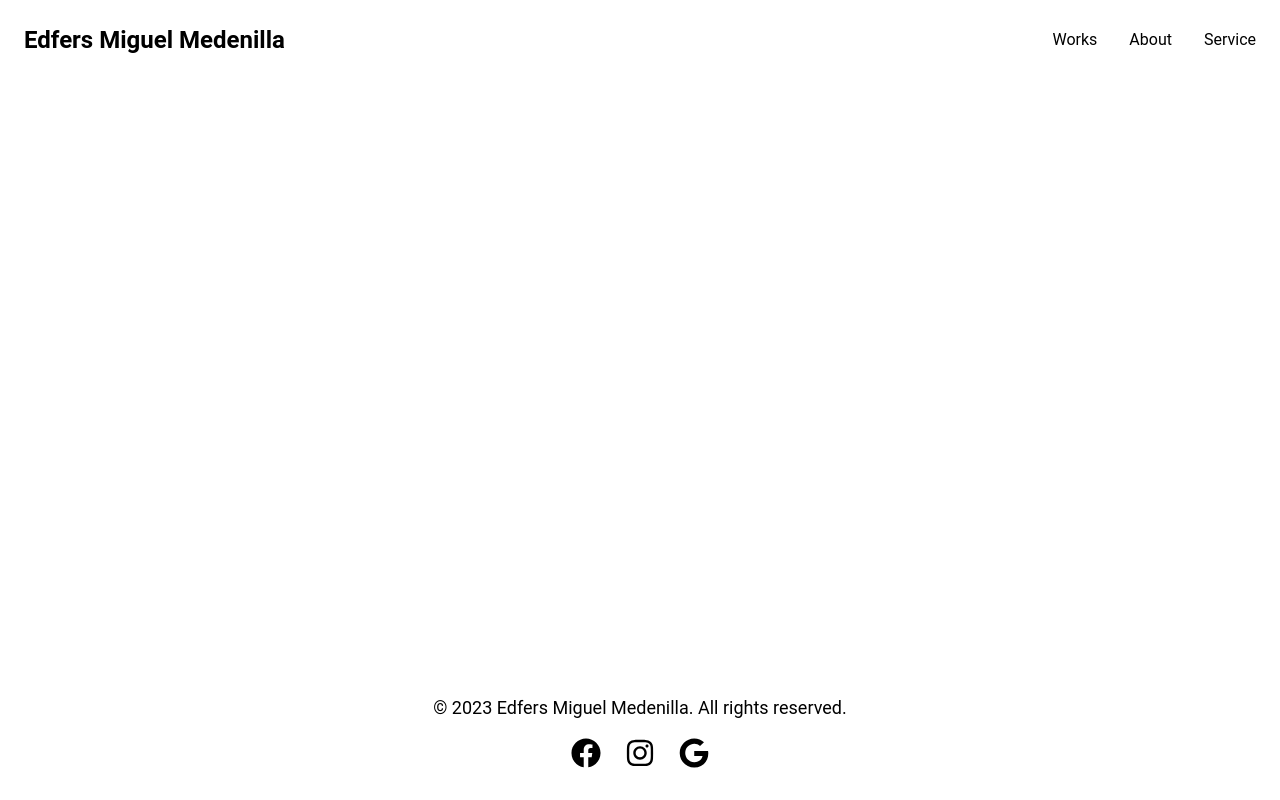
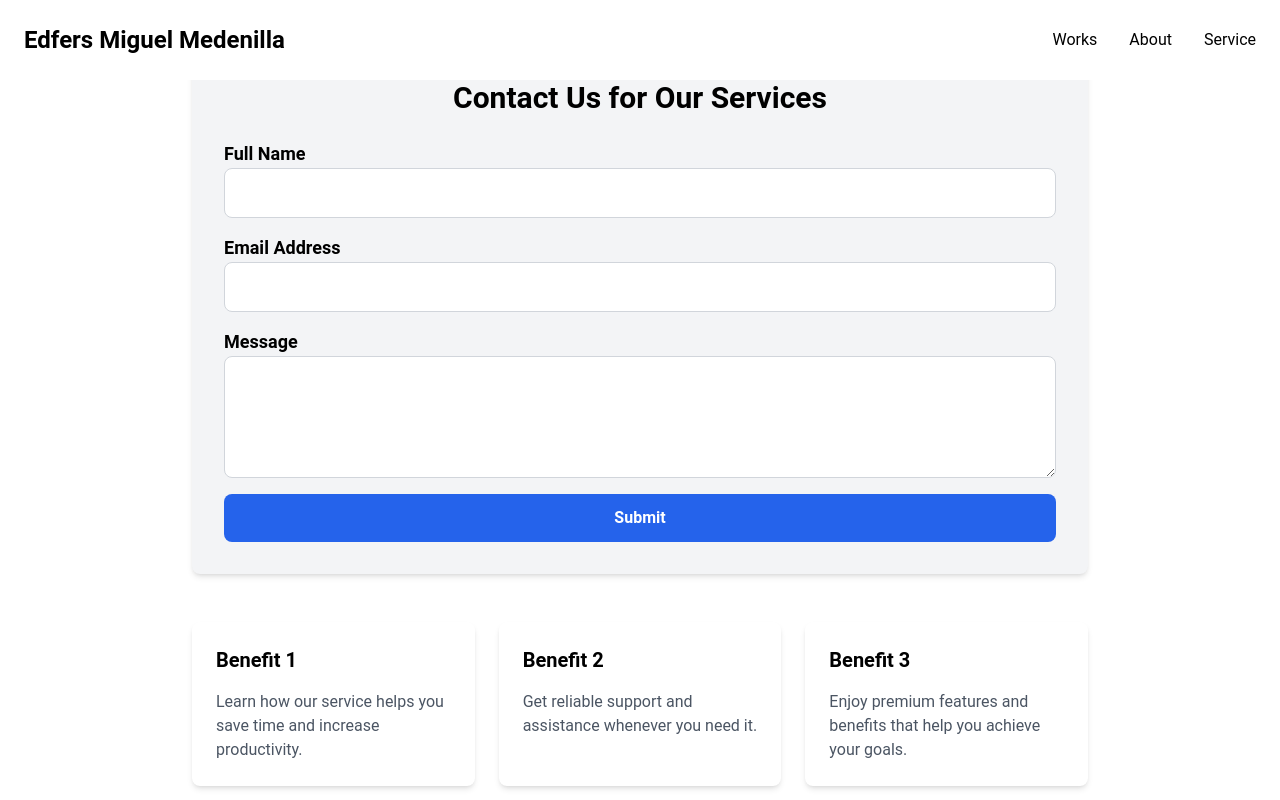
Before and after one commit to lancekian12/React-Personal-Page, a React (Vite) app: page /service in a window 1280 px wide. Shown: the top 800 px of the page. Built offline with nearby package versions, Linux system fonts and the light colour scheme.

Commit message:
about us page is done

```diff
--- a/src/App.jsx
+++ b/src/App.jsx
@@ -3,8 +3,8 @@ import { BrowserRouter as Router, Routes, Route } from 'react-router-dom';
 import Navbar from './components/Navbar';
 import Footer from './components/Footer';
 import About from './pages/About';
-import Contact from './pages/Contact';
 import Home from './pages/Home';
+import Service from './pages/Service';
 
 function App() {
   return (
@@ -15,7 +15,7 @@ function App() {
           <Routes>
             <Route path="/" element={<Home />} />
             <Route path="/about" element={<About />} />
-            <Route path="/contact" element={<Contact />} />
+            <Route path="/service" element={<Service />} />
           </Routes>
         </main>
         <Footer />
--- a/src/pages/About.jsx
+++ b/src/pages/About.jsx
@@ -1,5 +1,60 @@
-function About() {
-    return <h1 className="text-center text-2xl mt-4">About Us</h1>;
-}
+import { FaFacebook, FaInstagram, FaGoogle } from 'react-icons/fa';
+
+const About = () => {
+    return (
+        <section className="bg-background text-textPrimary pt-[100px]">
+            <div className="container h-[620px] mx-auto border border-black rounded-lg p-8">
+                {/* About Me Text Section */}
+                <div className="text-center mb-8 lg:mb-0">
+                    <h2 className="text-3xl font-bold mb-4">About Me</h2>
+                    <hr className="w-full border-1 border-black mx-auto" />
+                </div>
+
+                {/* Profile Image and Text Section */}
+                <div className="flex flex-col lg:flex-row items-center justify-between lg:space-x-8">
+                    {/* Profile Image */}
+                    <div className="lg:w-5/12 w-9/12 mb-4 lg:mb-0 flex-grow translate-y-[-100px]">
+                        <img
+                            src="/picture_client-removebg-preview.png"
+                            alt="Edfers Miguel Medenilla"
+                            className="h-full w-full object-cover"
+                        />
+                    </div>
+
+                    {/* Profile Description */}
+                    <div className="lg:w-5/12 w-9/12 text-left flex-grow">
+                        <p className="text-lg mb-4">
+                            Hello, I&apos;m Edfers Miguel Medenilla, a 21-year-old residing in Aguilar City, Pangasinan.
+                            Passionate about electrical engineering, I specialize in creating innovative solutions
+                            and designs for electrical systems. With a strong foundation in engineering,
+                            I&apos;m dedicated to staying current with industry trends and technologies.
+                        </p>
+                        <div className="flex justify-center gap-6 mt-6">
+                            {/* Social Media Icons */}
+                            <a
+                                href="https://www.facebook.com/lancekian12"
+                                className="text-black text-2xl hover:text-accent"
+                            >
+                                <FaFacebook />
+                            </a>
+                            <a
+                                href="https://www.instagram.com/lancekiaaan/"
+                                className="text-black text-2xl hover:text-accent"
+                            >
+                                <FaInstagram />
+                            </a>
+                            <a
+                                href="mailto:lance.kian@gmail.com"
+                                className="text-black text-2xl hover:text-accent"
+                            >
+                                <FaGoogle />
+                            </a>
+                        </div>
+                    </div>
+                </div>
+            </div>
+        </section>
+    );
+};
 
 export default About;
--- /dev/null
+++ b/src/pages/Service.jsx
@@ -0,0 +1,93 @@
+// src/pages/Service.js
+import { useState } from 'react';
+
+function Service() {
+    const [formData, setFormData] = useState({
+        name: '',
+        email: '',
+        message: '',
+    });
+
+    // Handle form input changes
+    const handleInputChange = (e) => {
+        const { name, value } = e.target;
+        setFormData({
+            ...formData,
+            [name]: value,
+        });
+    };
+
+    // Handle form submission
+    const handleSubmit = (e) => {
+        e.preventDefault();
+        console.log(formData); // Here, you can handle form submission (e.g., sending data to the server)
+    };
+
+    return (
+        <div className="w-full h-screen bg-white text-black px-6 py-12">
+            {/* Service Form */}
+            <div className="max-w-4xl mx-auto bg-gray-100 p-8 rounded-lg shadow-md">
+                <h2 className="text-3xl font-bold text-center mb-6">Contact Us for Our Services</h2>
+                <form onSubmit={handleSubmit} className="space-y-4">
+                    <div className="flex flex-col">
+                        <label htmlFor="name" className="text-lg font-semibold">Full Name</label>
+                        <input
+                            type="text"
+                            id="name"
+                            name="name"
+                            value={formData.name}
+                            onChange={handleInputChange}
+                            className="p-3 border border-gray-300 rounded-lg focus:outline-none focus:ring-2 focus:ring-blue-500"
+                            required
+                        />
+                    </div>
+                    <div className="flex flex-col">
+                        <label htmlFor="email" className="text-lg font-semibold">Email Address</label>
+                        <input
+                            type="email"
+                            id="email"
+                            name="email"
+                            value={formData.email}
+                            onChange={handleInputChange}
+                            className="p-3 border border-gray-300 rounded-lg focus:outline-none focus:ring-2 focus:ring-blue-500"
+                            required
+                        />
+                    </div>
+                    <div className="flex flex-col">
+                        <label htmlFor="message" className="text-lg font-semibold">Message</label>
+                        <textarea
+                            id="message"
+                            name="message"
+                            value={formData.message}
+                            onChange={handleInputChange}
+                            className="p-3 border border-gray-300 rounded-lg focus:outline-none focus:ring-2 focus:ring-blue-500"
+                            rows="4"
+                            required
+                        ></textarea>
+                    </div>
+                    <button type="submit" className="w-full py-3 bg-blue-600 text-white font-semibold rounded-lg hover:bg-blue-700 transition duration-300">
+                        Submit
+                    </button>
+                </form>
+            </div>
+
+            {/* Benefits Section (cards) */}
+            <div className="max-w-4xl mx-auto mt-12 grid grid-cols-1 sm:grid-cols-2 lg:grid-cols-3 gap-6">
+                <div className="bg-white p-6 rounded-lg shadow-md">
+                    <h3 className="text-xl font-semibold mb-4">Benefit 1</h3>
+                    <p className="text-gray-600">Learn how our service helps you save time and increase productivity.</p>
+                </div>
+                <div className="bg-white p-6 rounded-lg shadow-md">
+                    <h3 className="text-xl font-semibold mb-4">Benefit 2</h3>
+                    <p className="text-gray-600">Get reliable support and assistance whenever you need it.</p>
+                </div>
+                <div className="bg-white p-6 rounded-lg shadow-md">
+                    <h3 className="text-xl font-semibold mb-4">Benefit 3</h3>
+                    <p className="text-gray-600">Enjoy premium features and benefits that help you achieve your goals.</p>
+                </div>
+            </div>
+        </div>
+    );
+}
+
+export default Service;
--- a/tailwind.config.js
+++ b/tailwind.config.js
@@ -6,7 +6,7 @@ export default {
       colors: {
         primary: "#3b82f6", // Deep Blue (for links and buttons)
         background: "#ffffff", // White background for sections
-        accent: "#fbbf24", // Yellow accent color
+        accent: "#e5e7eb", // Gray-200 accent color
         textPrimary: "#000000", // Black text for headings
         textSecondary: "#a1a1aa", // Gray text for subheadings
       },
```
